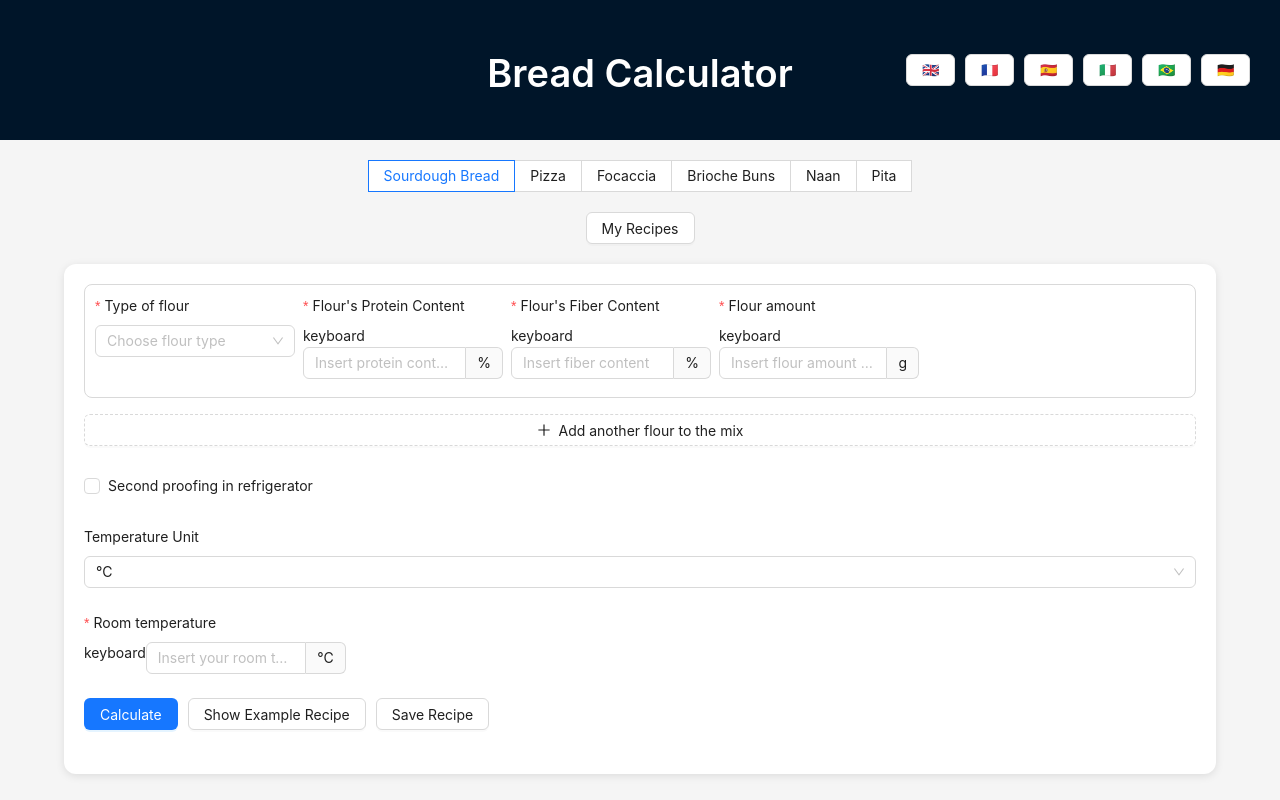
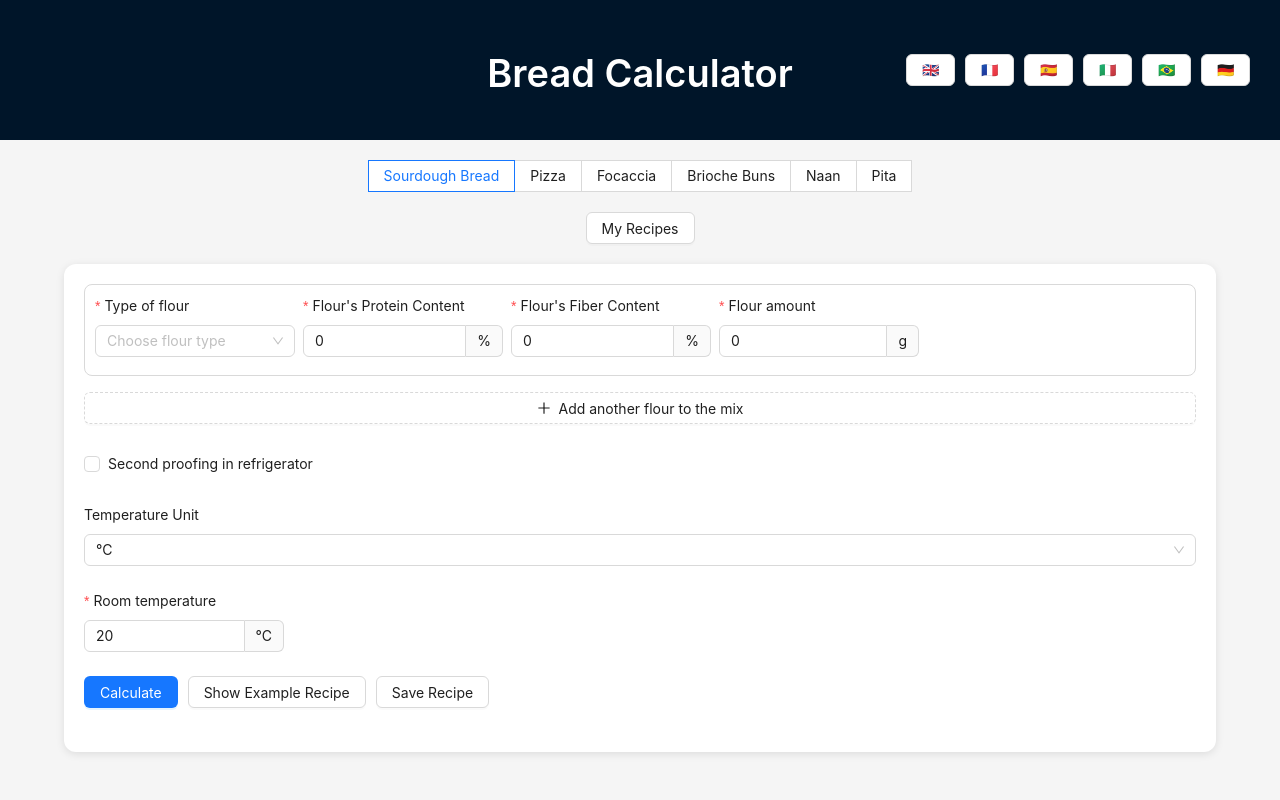
Before and after one commit to sergiogalici/bread-dough-calculator, a React (Vite) app: page / in a window 1280 px wide. Shown: the top 800 px of the page. Built offline with nearby package versions, Linux system fonts and the light colour scheme.

Commit message:
refactor: Update input labels, translations, and functionality for recipe forms, i18n, and saved recipes

```diff
--- a/src/App.jsx
+++ b/src/App.jsx
@@ -381,8 +381,8 @@ const FlourForm = ({ form, t }) => (
                   },
                 ]}
               >
-                keyboard
                 <InputNumber
+                  keyboard
                   datatype="number"
                   min={0}
                   max={100}
@@ -410,8 +410,8 @@ const FlourForm = ({ form, t }) => (
                   },
                 ]}
               >
-                keyboard
                 <InputNumber
+                  keyboard
                   datatype="number"
                   min={0}
                   max={100}
@@ -433,8 +433,8 @@ const FlourForm = ({ form, t }) => (
                   },
                 ]}
               >
-                keyboard
                 <InputNumber
+                  keyboard
                   datatype="number"
                   min={0}
                   placeholder={t("Insert flour amount in grams")}
@@ -477,8 +477,8 @@ const FocacciaForm = ({ t }) => (
           { required: true, message: t("Insert your flour's protein content") },
         ]}
       >
-        keyboard
         <InputNumber
+          keyboard
           datatype="number"
           min={0}
           max={100}
@@ -495,8 +495,8 @@ const FocacciaForm = ({ t }) => (
           { required: true, message: t("Insert your flour fiber content") },
         ]}
       >
-        keyboard
         <InputNumber
+          keyboard
           datatype="number"
           min={0}
           max={100}
@@ -513,8 +513,8 @@ const FocacciaForm = ({ t }) => (
           { required: true, message: t("Insert your flour amount in grams") },
         ]}
       >
-        keyboard
         <InputNumber
+          keyboard
           datatype="number"
           min={0}
           placeholder={t("Insert flour amount in grams")}
@@ -545,8 +545,12 @@ const BriocheForm = ({ t, form }) => {
             { required: true, message: t("Please input number of buns") },
           ]}
         >
-          keyboard
-          <InputNumber datatype="number" min={0} style={{ width: "100%" }} />
+          <InputNumber
+            keyboard
+            datatype="number"
+            min={0}
+            style={{ width: "100%" }}
+          />
         </Form.Item>
         {expertMode && (
           <>
@@ -561,8 +565,8 @@ const BriocheForm = ({ t, form }) => {
                 },
               ]}
             >
-              keyboard
               <InputNumber
+                keyboard
                 datatype="number"
                 addonAfter="g"
                 min={0}
@@ -577,8 +581,8 @@ const BriocheForm = ({ t, form }) => {
                 { required: true, message: t("Please input protein content") },
               ]}
             >
-              keyboard
               <InputNumber
+                keyboard
                 datatype="number"
                 min={0}
                 max={100}
@@ -594,8 +598,8 @@ const BriocheForm = ({ t, form }) => {
                 { required: true, message: t("Please input fiber content") },
               ]}
             >
-              keyboard
               <InputNumber
+                keyboard
                 datatype="number"
                 min={0}
                 max={100}
@@ -614,8 +618,8 @@ const BriocheForm = ({ t, form }) => {
                 },
               ]}
             >
-              keyboard
               <InputNumber
+                keyboard
                 datatype="number"
                 min={0}
                 max={100}
@@ -631,8 +635,8 @@ const BriocheForm = ({ t, form }) => {
                 { required: true, message: t("Please input fat percentage") },
               ]}
             >
-              keyboard
               <InputNumber
+                keyboard
                 datatype="number"
                 min={0}
                 max={100}
@@ -693,8 +697,12 @@ const NaanForm = ({ t, form }) => {
             { required: true, message: t("Please input number of naans") },
           ]}
         >
-          keyboard
-          <InputNumber datatype="number" min={0} style={{ width: "100%" }} />
+          <InputNumber
+            keyboard
+            datatype="number"
+            min={0}
+            style={{ width: "100%" }}
+          />
         </Form.Item>
         {expertMode && (
           <>
@@ -703,8 +711,8 @@ const NaanForm = ({ t, form }) => {
               label={t("Desired weight of each naan (g)")}
               initialValue={100}
             >
-              keyboard
               <InputNumber
+                keyboard
                 datatype="number"
                 addonAfter="g"
                 min={0}
@@ -719,8 +727,8 @@ const NaanForm = ({ t, form }) => {
                 { required: true, message: t("Please input protein content") },
               ]}
             >
-              keyboard
               <InputNumber
+                keyboard
                 datatype="number"
                 min={0}
                 max={100}
@@ -736,8 +744,8 @@ const NaanForm = ({ t, form }) => {
                 { required: true, message: t("Please input fiber content") },
               ]}
             >
-              keyboard
               <InputNumber
+                keyboard
                 datatype="number"
                 min={0}
                 max={100}
@@ -756,8 +764,8 @@ const NaanForm = ({ t, form }) => {
                 },
               ]}
             >
-              keyboard
               <InputNumber
+                keyboard
                 datatype="number"
                 min={0}
                 max={100}
@@ -773,8 +781,8 @@ const NaanForm = ({ t, form }) => {
                 { required: true, message: t("Please input fat percentage") },
               ]}
             >
-              keyboard
               <InputNumber
+                keyboard
                 datatype="number"
                 min={0}
                 max={100}
@@ -832,8 +840,12 @@ const PitaForm = ({ t, form }) => {
             { required: true, message: t("Please input number of pitas") },
           ]}
         >
-          keyboard
-          <InputNumber datatype="number" min={0} style={{ width: "100%" }} />
+          <InputNumber
+            keyboard
+            datatype="number"
+            min={0}
+            style={{ width: "100%" }}
+          />
         </Form.Item>
         {expertMode && (
           <>
@@ -842,8 +854,8 @@ const PitaForm = ({ t, form }) => {
               label={t("Desired weight of each pita (g)")}
               initialValue={80}
             >
-              keyboard
               <InputNumber
+                keyboard
                 datatype="number"
                 addonAfter="g"
                 min={0}
@@ -858,8 +870,8 @@ const PitaForm = ({ t, form }) => {
                 { required: true, message: t("Please input protein content") },
               ]}
             >
-              keyboard
               <InputNumber
+                keyboard
                 datatype="number"
                 min={0}
                 max={100}
@@ -875,8 +887,8 @@ const PitaForm = ({ t, form }) => {
                 { required: true, message: t("Please input fiber content") },
               ]}
             >
-              keyboard
               <InputNumber
+                keyboard
                 datatype="number"
                 min={0}
                 max={100}
@@ -895,8 +907,8 @@ const PitaForm = ({ t, form }) => {
                 },
               ]}
             >
-              keyboard
               <InputNumber
+                keyboard
                 datatype="number"
                 min={0}
                 max={100}
@@ -1017,8 +1029,12 @@ const PizzaForm = ({ form, t }) => {
           { required: true, message: t("Please input number of pizzas") },
         ]}
       >
-        keyboard
-        <InputNumber datatype="number" min={1} style={{ width: "100%" }} />
+        <InputNumber
+          keyboard
+          datatype="number"
+          min={1}
+          style={{ width: "100%" }}
+        />
       </Form.Item>
       <Form.Item
         name="weightPerPizza"
@@ -1028,8 +1044,8 @@ const PizzaForm = ({ form, t }) => {
           { required: true, message: t("Please input weight per pizza") },
         ]}
       >
-        keyboard
         <InputNumber
+          keyboard
           datatype="number"
           min={100}
           max={500}
@@ -1123,7 +1139,6 @@ const PizzaForm = ({ form, t }) => {
                       },
                     ]}
                   >
-                    keyboard
                     <InputNumber
                       keyboard
                       datatype="number"
@@ -1149,8 +1164,8 @@ const PizzaForm = ({ form, t }) => {
                       },
                     ]}
                   >
-                    keyboard
                     <InputNumber
+                      keyboard
                       datatype="number"
                       min={0}
                       max={100}
@@ -1851,8 +1866,8 @@ const App = () => {
                 ]}
                 initialValue={selectedTemperatureUnit === "celsius" ? 20 : 68}
               >
-                keyboard
                 <InputNumber
+                  keyboard
                   datatype="number"
                   min={
                     form.getFieldValue("temperatureUnit") === "celsius"
```
